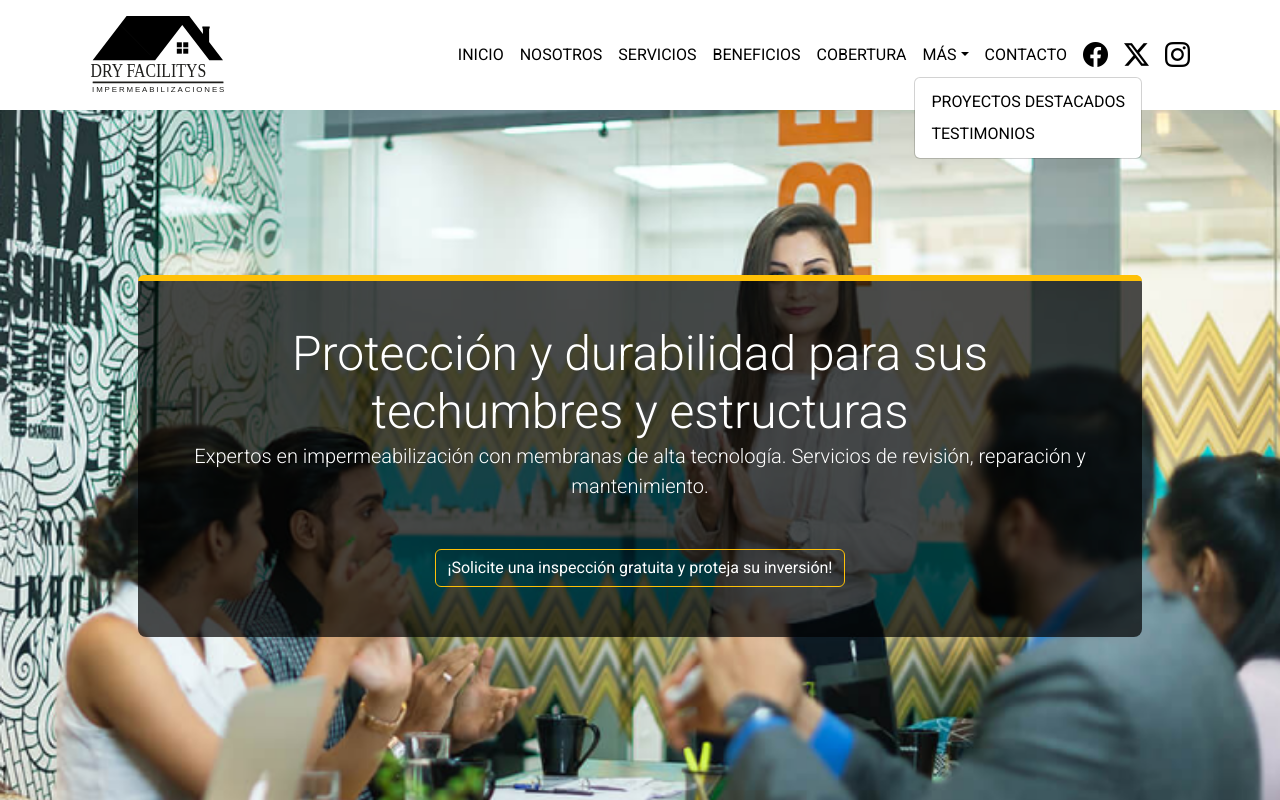
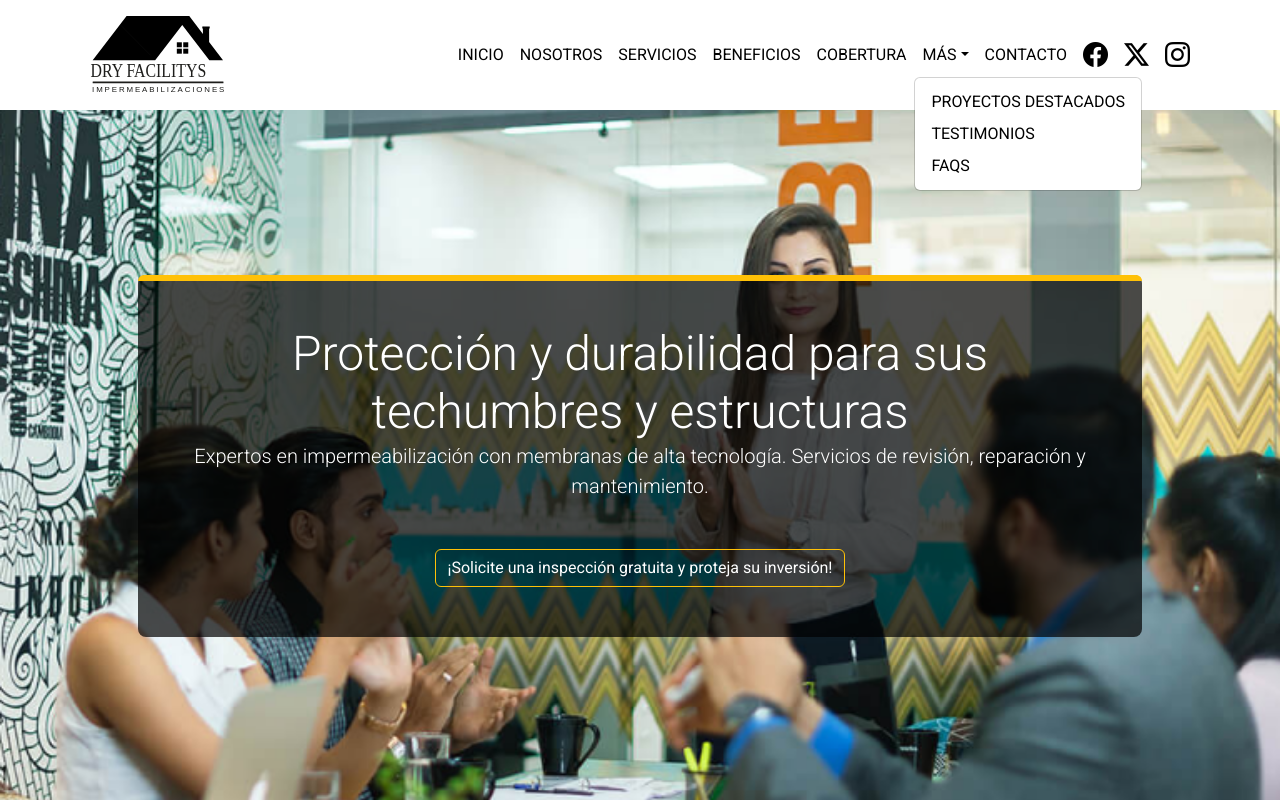
Before and after one commit to jaggerv/dryfacilitys, a React (Vite) app: page / in a window 1280 px wide. Both pictures are taken after a click on the button "MÁS". Shown: the top 800 px of the page. Built offline with nearby package versions, Linux system fonts and the light colour scheme; no server answers.

Commit message:
faq added to nav

```diff
--- a/src/components/Footer.jsx
+++ b/src/components/Footer.jsx
@@ -45,7 +45,9 @@ export default function Footer() {
                 <li><a className="footerLinks" href="#cobertura">Cobertura</a></li>
                 <li><a className="footerLinks" href="#proyectos-destacados">Proyectos destacados</a></li>
                 <li><a className="footerLinks" href="#testimonios">Testimonios</a></li>
+                <li><a className="footerLinks" href="#faqs">FAQs</a></li>
                 <li><a className="footerLinks" href="#contacto">Contacto</a></li>
+
               </ul>
             </Container>
           </Col>
--- a/src/components/Header.jsx
+++ b/src/components/Header.jsx
@@ -92,6 +92,16 @@ export default function Header() {
                     TESTIMONIOS
                   </Link>
                 </NavDropdown.Item>
+                <NavDropdown.Item as="div">
+                  <Link
+                    to="faqs"
+                    smooth={true}
+                    duration={500}
+                    className="dropdown-Navbr"
+                  >
+                    FAQS
+                  </Link>
+                </NavDropdown.Item>
               </NavDropdown>
             )}
 
--- a/src/pages/Home.jsx
+++ b/src/pages/Home.jsx
@@ -41,7 +41,7 @@ export default function Home() {
       <section data-aos="fade-up" id="testimonios">
         <Testimonials />
       </section>
-      <section datas-aos="fade-up" id="faq">
+      <section data-aos="fade-up" id="faqs">
         <Faq />
       </section>
       <section data-aos="fade-up" id="contacto">
```
